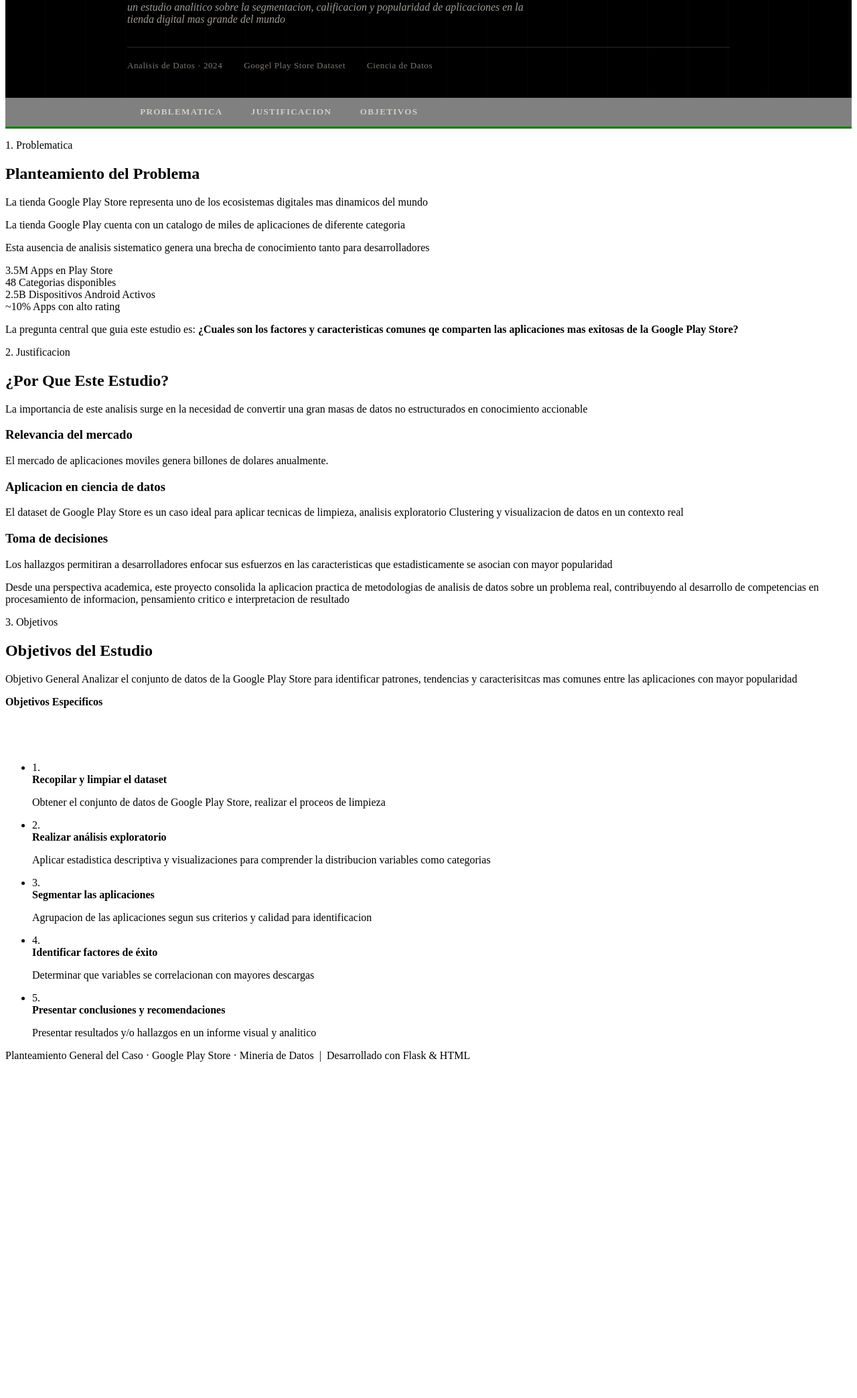
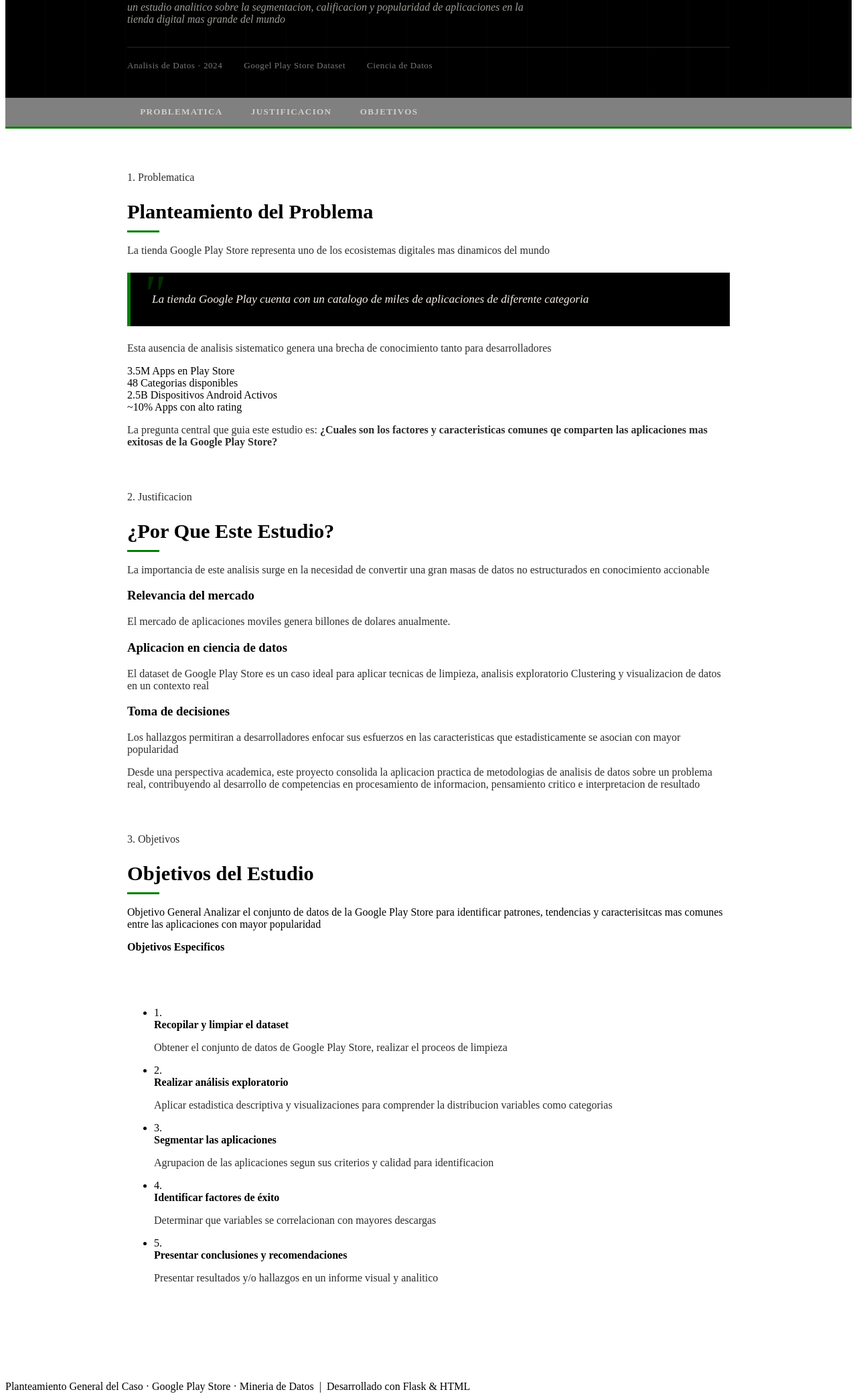
Before and after one commit to KevinRamirez19/Proyecto_Flask, a Flask app: page /PGC/ in a window 1280 px wide. Shown: the part 322-2409 px from the top of the page at 67% size. Before the commit the page ends 1907 px from the top, so only its background shows below. Run offline with Flask 3, Linux system fonts and the light colour scheme.

Commit message:
Update css

```diff
--- a/static/css/PGC_style.css
+++ b/static/css/PGC_style.css
@@ -103,3 +103,68 @@ nav a {
 }
 
 nav a:hover { color: var(--accent);}
+
+main {
+    max-width: 900px;
+    margin:0 auto;
+    padding: 3rem 2rem 5rem;
+}
+
+.section{
+    margin-bottom: 4rem;
+    opacity: 0;
+    transform: translateY(22px);
+    animation:  fadeUp .7s ease forwards;
+}
+
+.section:nth-child(1) {animation-delay: .1s;}
+
+.section:nth-child(2) {animation-delay: .25s;}
+
+.section:nth-child(3) {animation-delay: .4s;}
+
+@keyframes fadeUp{
+    to { opacity: 1; transform: translateY(0);}
+}
+
+.section h2 {
+    font-family: 'Playfair Display', serif;
+    font-size: 1.9rem;
+    font-weight: 700;
+    color: var(--ink);
+    margin-bottom: 1.1rem;
+    position: relative;
+    padding-bottom: .8rem;
+}
+section h2::after{
+    content:'';
+    position: absolute;
+    bottom: 0; left: 0;
+    width: 48px; height: 3px;
+    background:var(--accent) ;
+}
+.section p { margin-bottom: 1rem; color:var(--text)}
+
+.problem-quote {
+    background: var(--ink);
+    color: var(--paper);
+    border-left: 5px solid var(--accent);
+    padding: 1.6rem 2rem;
+    margin: 1.5rem 0;
+    font-style: italic;
+    font-size: 1.08rem;
+    line-height: 1.7;
+    position: relative;
+}
+.problem-quote::before {
+    content: '"';
+    font-family: 'Playfair Display', serif;
+    font-size: 5rem;
+    color: var(--accent);
+    position:absolute;
+    top: -.5rem; left:1rem;
+    line-height: 1;
+    opacity: .35;
+}
+
+.problem-quote p { color: var(--paper); margin: 0;}
```
